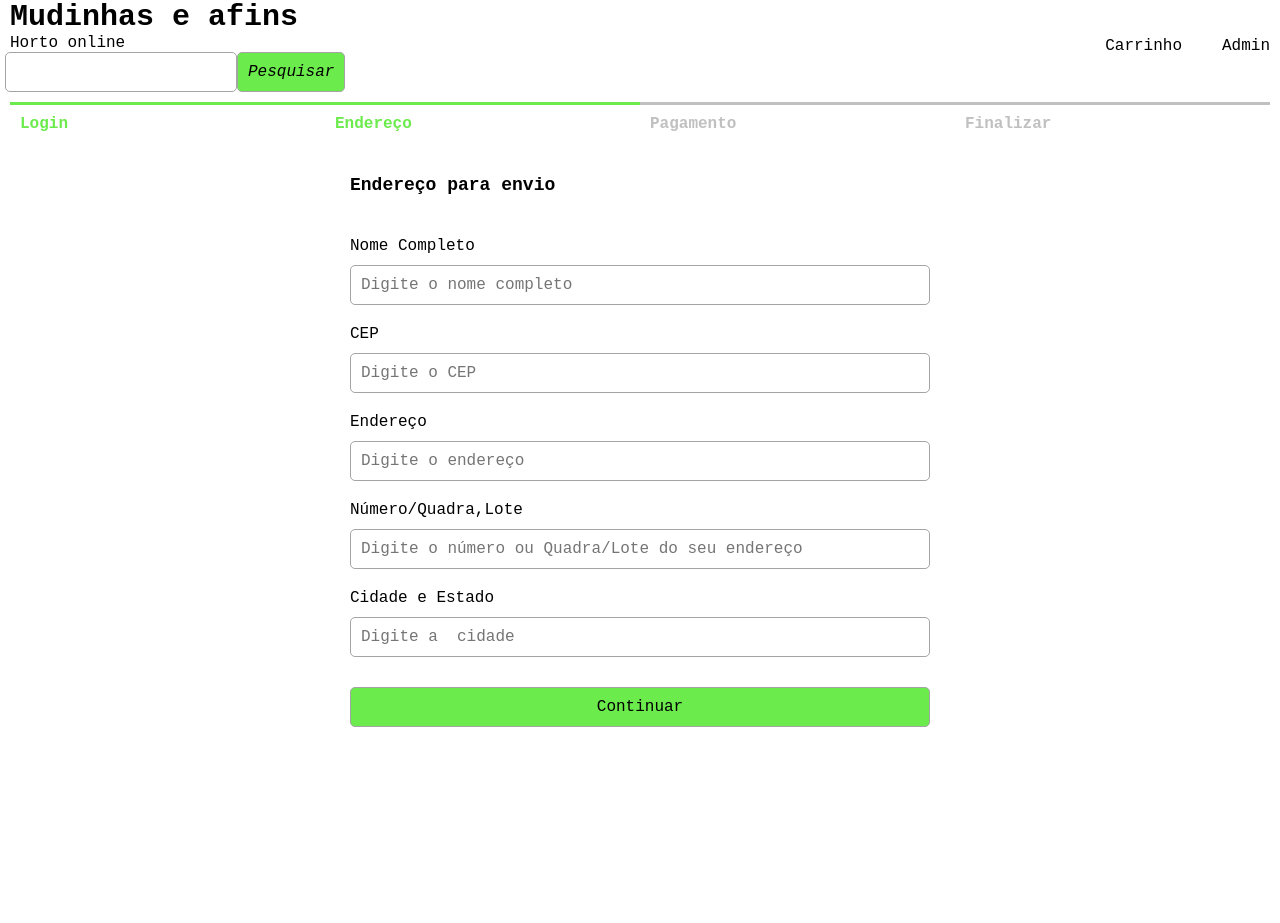
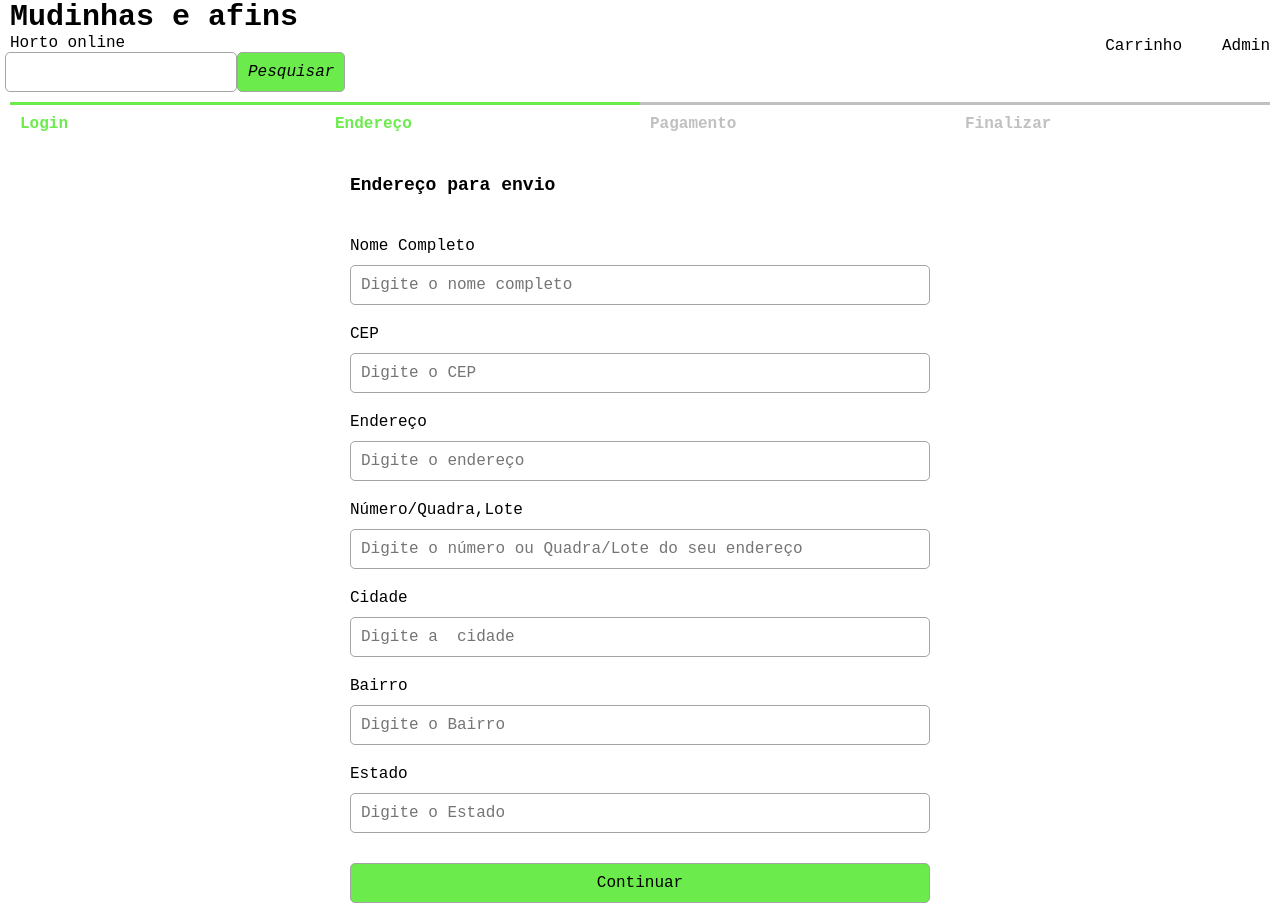
Before and after one commit to layla-oli/mudinhas, a React (Create React App) app in the folder frontend/: page /shipping in a window 1280 px wide. Before the commit the page ends 800 px from the top, so only its background shows below. Built offline with nearby package versions, Linux system fonts and the light colour scheme; sample sign-in values are in the browser's storage.

Commit message:
Revert "Merge branch 'main' of https://github.com/layla-oli/mudinhas into main"
This reverts commit 25ca69841c96ca56c4f1405a0e654f9a70535bd0, reversing
changes made to 0662e1a6f377dd5b0f400bc5087d6e4793a6fc87.

```diff
--- a/frontend/src/App.js
+++ b/frontend/src/App.js
@@ -82,7 +82,16 @@ function App() {
                 </Link>
                 <ul className="dropdown-content">
                   <li>
+                    <Link to="/dashboard">Dashboard</Link>
+                  </li>
+                  <li>
                     <Link to="/productlist">Produtos</Link>
+                  </li>
+                  <li>
+                    <Link to="/orderlist">Pedidos</Link>
+                  </li>
+                  <li>
+                    <Link to="/userlist">Usuários</Link>
                   </li>
                 </ul>
               </div>
--- a/frontend/src/screens/ProductListScreen.js
+++ b/frontend/src/screens/ProductListScreen.js
@@ -40,7 +40,7 @@ export default function ProductListScreen(props) {
         if (successDelete) {
             dispatch({ type: PRODUCT_DELETE_RESET });
         }
-        dispatch(listProducts({}));
+        dispatch(listProducts());
     }, [createdProduct, dispatch, props.history, successCreate, successDelete]);
 
     const createHandler = () => {
--- a/frontend/src/screens/ShippingAddressScreen.js
+++ b/frontend/src/screens/ShippingAddressScreen.js
@@ -13,8 +13,10 @@ function findCEP(ev){
     .then ((res)=> res.json())
     .then((data) => {
       console.log(data);
-      document.getElementById('address').value= data.logradouro + ', ' + data.bairro ;
-      document.getElementById('city').value= data.localidade + ',' + data.uf;
+      document.getElementById('address').value= data.logradouro;
+      document.getElementById('district').value= data.bairro;
+      document.getElementById('city').value= data.localidade;
+      document.getElementById('state').value= data.uf;
     });
   }
 
@@ -32,11 +34,13 @@ export default function ShippingAddressScreen(props) {
   const [city, setCity] = useState(shippingAddress.city);
   const [postalCode, setPostalCode] = useState(shippingAddress.postalCode);
   const [number, setNumber] = useState(shippingAddress.number);
+  const [district, setDistrict] = useState(shippingAddress.district);
+  const [state, setState] = useState(shippingAddress.state);
   const dispatch = useDispatch();
   const submitHandler = (e) => {
     e.preventDefault();
     dispatch(
-      saveShippingAddress({ fullName, address, city, postalCode, number })
+      saveShippingAddress({ fullName, address, city, postalCode, number, district, state })
     );
     props.history.push('/payment');
   };
@@ -93,7 +97,7 @@ export default function ShippingAddressScreen(props) {
           ></input>
         </div>
         <div>
-          <label htmlFor="city">Cidade e Estado</label>
+          <label htmlFor="city">Cidade</label>
           <input
             type="text"
             id="city"
@@ -104,6 +108,30 @@ export default function ShippingAddressScreen(props) {
           ></input>
         </div>
         <div>
+          <label htmlFor="district">Bairro</label>
+          <input
+            type="text"
+            id="district"
+            placeholder="Digite o Bairro"
+            value={district}
+            onChange={(e) => setDistrict(e.target.value)}
+            required
+          ></input>
+        </div>
+        <div>
+          <label htmlFor="state">Estado</label>
+          <input
+            type="text"
+            id="state"
+            placeholder="Digite o Estado"
+            value={state}
+            onChange={(e) => setState(e.target.value)}
+            required
+          ></input>
+        </div>
+
+
+        <div>
           <label />
           <button className="primary" type="submit">
             Continuar
```
Also changed, not shown: 1 other file (tests, documents, lock files or other folders).
